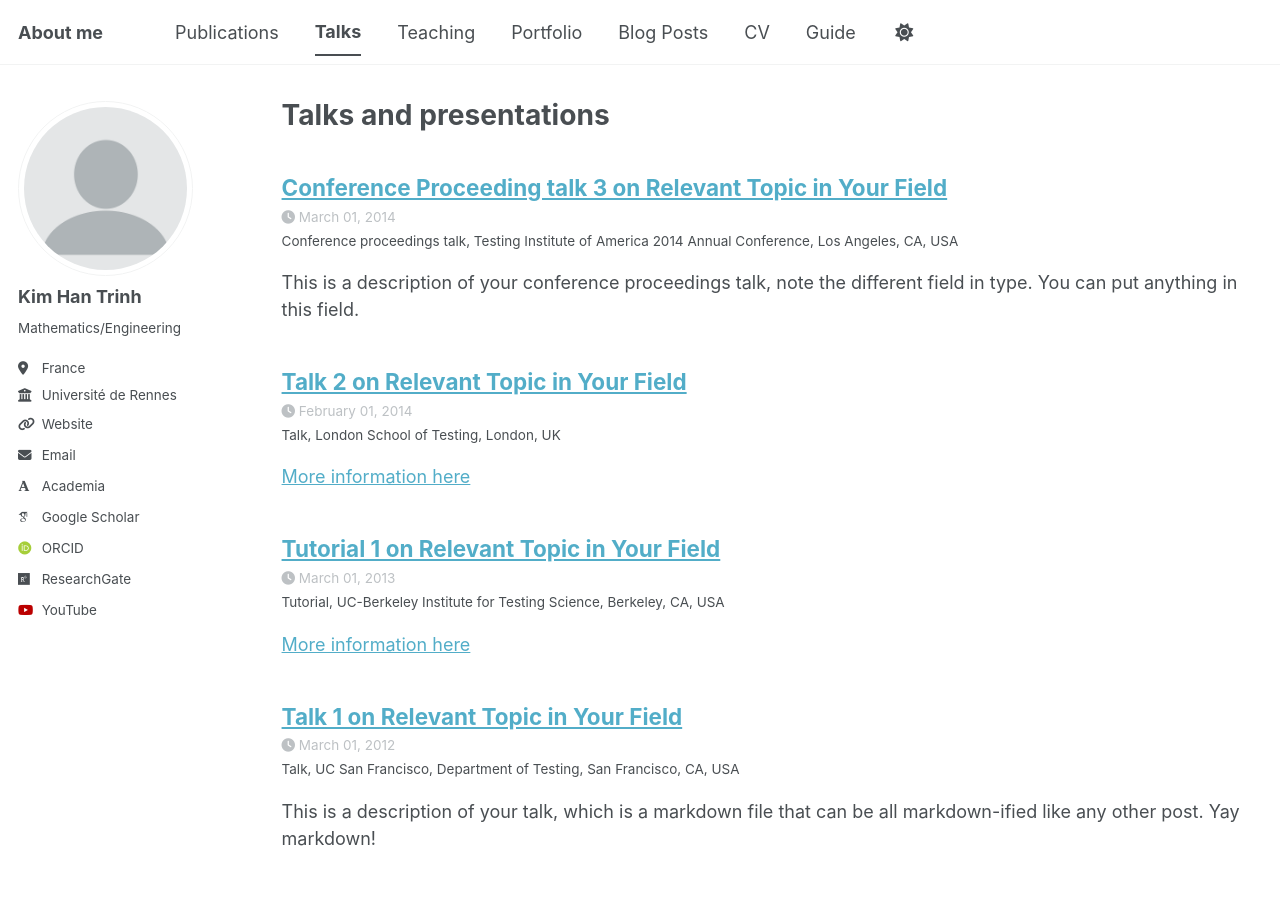
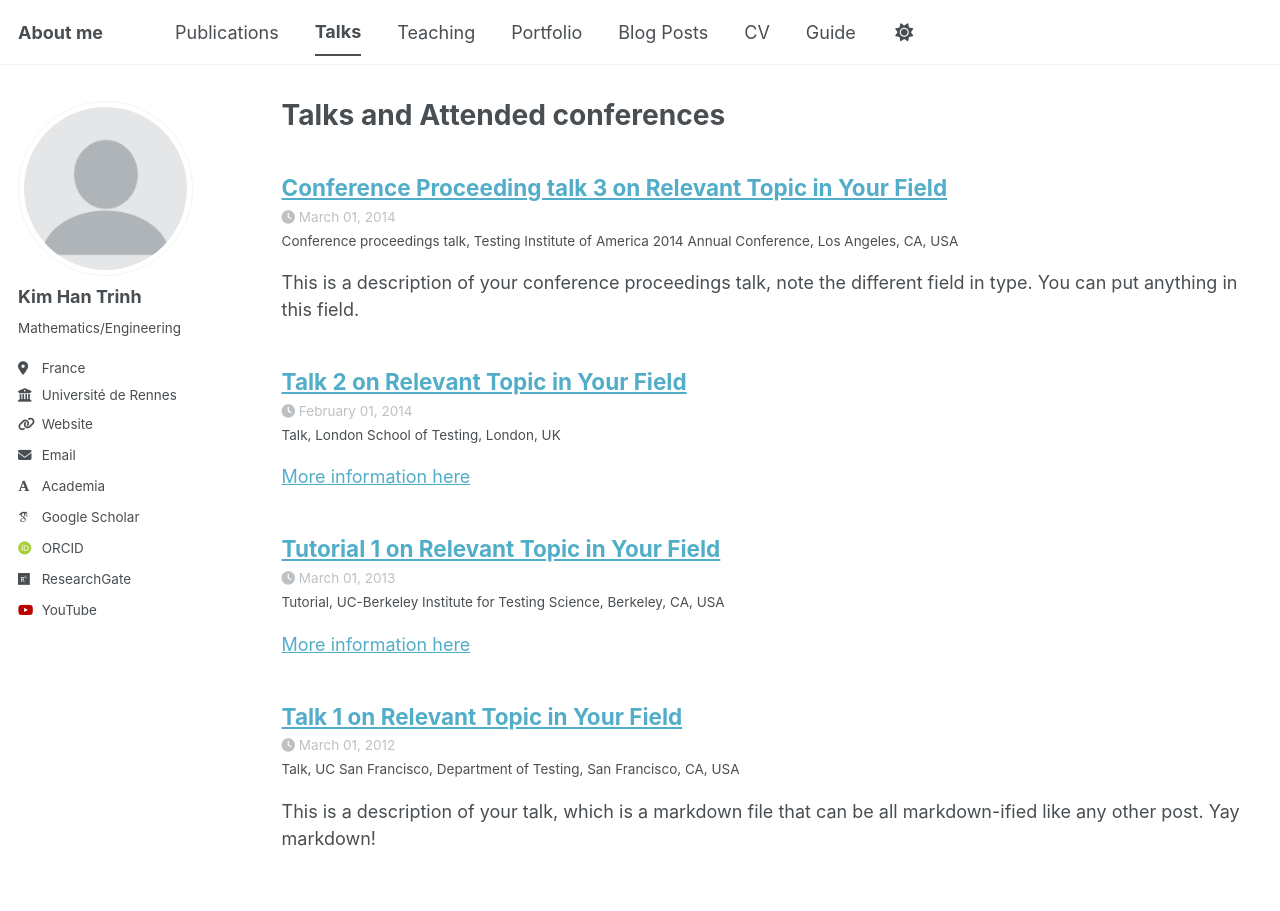
Before and after one commit to khtrinh96/khtrinh96.github.io, a Jekyll site: the page built from _pages/talks.html, in a window 1280 px wide. Built offline with Jekyll 4.4.1, drawn with Linux system fonts in a browser that asks for light colours; some web fonts are replaced; a script bundle is joined from its source files by our own code; library files that are not in the unit come from our copies.

Commit message:
Update talks.html

```diff
--- a/_pages/talks.html
+++ b/_pages/talks.html
@@ -1,6 +1,6 @@
 ---
 layout: archive
-title: "Talks and presentations"
+title: "Talks and Attended conferences"
 permalink: /talks/
 author_profile: true
 ---
```
